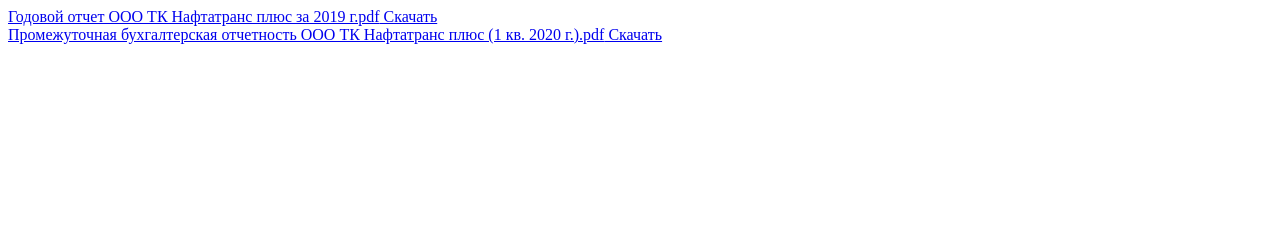
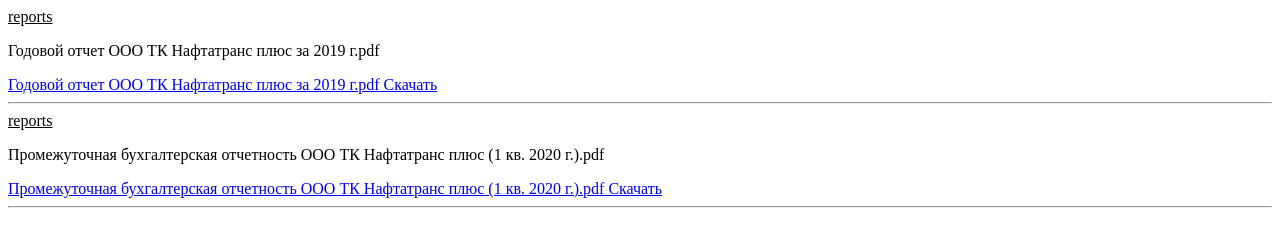
Before and after one commit to mrshrp/document_widget, a website built with webpack: page src/index.html in a window 1280 px wide. Built offline with nearby package versions, Linux system fonts and the light colour scheme.

Commit message:
Изменил структуру

```diff
--- a/src/index.html
+++ b/src/index.html
@@ -14,9 +14,12 @@
     <div class="document-widget_block">
       <div class="document-widget_wrapper" data-documetn_type="reports">
         <div class="document-widget_item">
+          <u data-param_name="TYPE"></u>
+          <p data-param_name="NAME"></p>
           <a href="" class="item">
             <span data-param_name="NAME"></span> Скачать
           </a>
+          <hr />
         </div>
       </div>
     </div>
--- a/src/index.js
+++ b/src/index.js
@@ -1,14 +1,16 @@
-documetnWidget.load({
-  onStart: () => {
-    console.log('Start Script');
-  },
-  onEnd: () => {
-    console.log('End Script');
-  },
-  onBeforeItemAdd: (...args) => {
-    console.log(args);
-  },
-  onAfterItemAdd: (...args) => {
-    console.log(args);
-  },
-});
+// documentWidget.load({
+//   onStart: () => {
+//     console.log('Start Script');
+//   },
+//   onEnd: () => {
+//     console.log('End Script');
+//   },
+//   onBeforeItemAdd: (...args) => {
+//     console.log(args);
+//   },
+//   onAfterItemAdd: (...args) => {
+//     console.log(args);
+//   },
+// });
+
+documentWidget.load();
--- a/src/widget.js
+++ b/src/widget.js
@@ -1,4 +1,4 @@
-window.documetnWidget = (function () {
+const documentWidget = (function () {
   'use strict';
   var config = {
     URL: '/test.json',
@@ -63,28 +63,26 @@
     }
   };
 
-  const generateItemLink = (element, row) => {
+  const generateItem = (element, row) => {
     let linkElement;
-    let linkElements = element.getElementsByTagName('a');
-    if (linkElements.length == 0) {
+    let childrenElements = element.children;
+    if (childrenElements.length == 0) {
       linkElement = document.createElement('a');
       linkElement.innerText = row.NAME;
       linkElement.href = row.LINK;
+      addClassNames(linkElement, config.linkItemClass);
+      element.appendChild(linkElement);
     } else {
-      linkElement = linkElements[0];
-      linkElement.href = row.LINK;
-      Object.keys(row).forEach((key) => {
-        foreachElement(
-          '[data-param_name="' + key + '"]',
-          (paramElement) => {
-            paramElement.innerText = row[key];
-          },
-          linkElement
-        );
+      element.querySelectorAll('*').forEach((el) => {
+        if (el.tagName === 'A') {
+          el.href = row.LINK;
+        }
+        Object.keys(row).forEach((key) => {
+          if (el.getAttribute('data-param_name') === key)
+            el.innerText = row[key];
+        });
       });
     }
-    addClassNames(linkElement, config.linkItemClass);
-    element.appendChild(linkElement);
     return element;
   };
 
@@ -113,7 +111,7 @@
         if (typeof config.onBeforeItemAdd === 'function') {
           config.onBeforeItemAdd(i, type, data);
         }
-        let elem = generateItemLink(documentBlock.cloneNode(true), data);
+        let elem = generateItem(documentBlock.cloneNode(true), data);
         elem.setAttribute('data-key', i);
         elementBlock.appendChild(elem);
         if (typeof config.onAfterItemAdd === 'function') {
@@ -140,3 +138,6 @@
     load: load,
   };
 })();
+
+window.documentWidget = documentWidget;
+module.exports = documentWidget;
```
